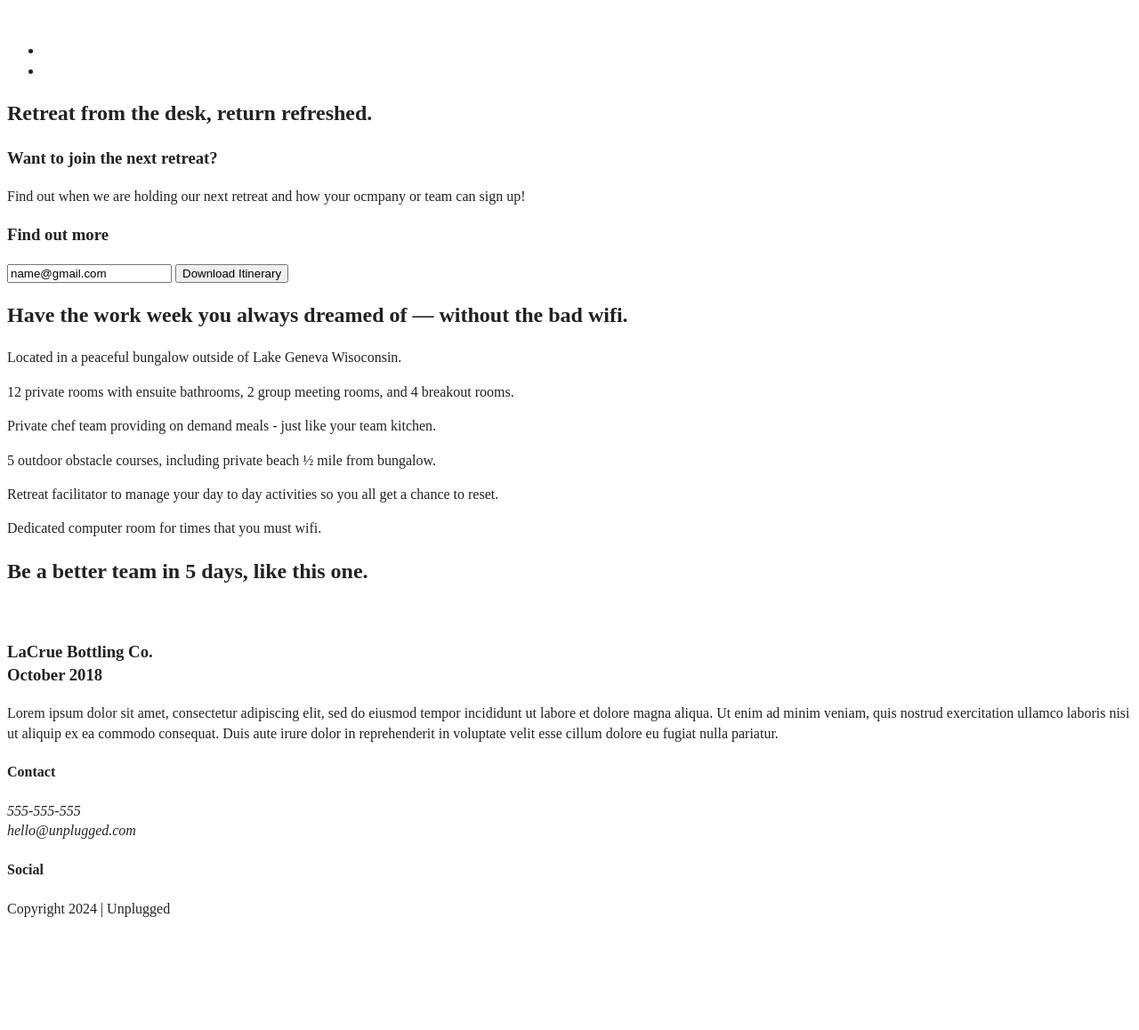
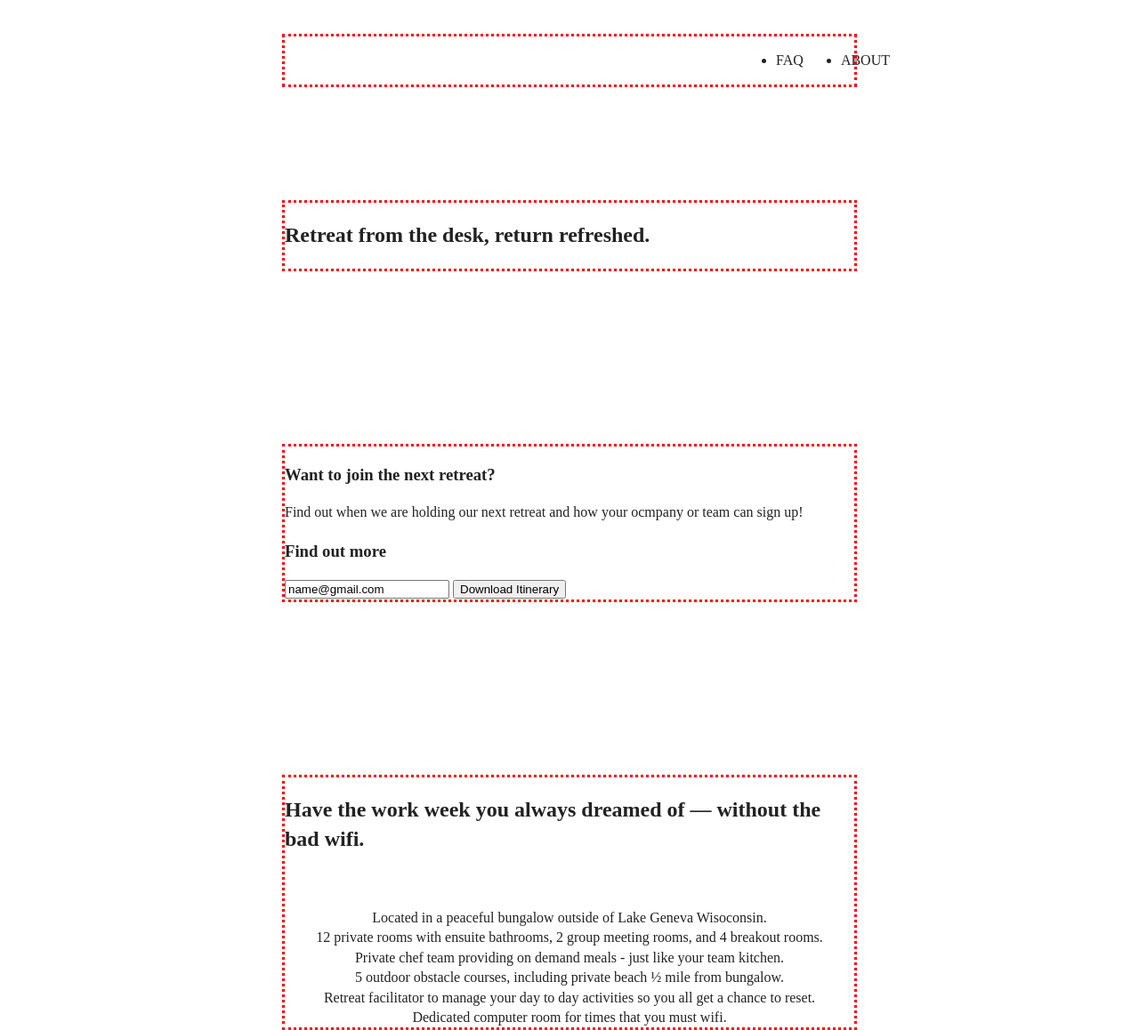
Before and after one commit to prime-mcgowan/unplugged, a website built with webpack: page index.html in a window 1280 px wide. Shown: the top 1158 px of the page at 89% size. Before the commit the page ends 1049 px from the top, so only its background shows below. Built offline with nearby package versions, Linux system fonts and the light colour scheme.

Commit message:
basic css styles layed out

```diff
--- a/css/style.css
+++ b/css/style.css
@@ -84,6 +84,177 @@ textarea {
    Author's custom styles
    ========================================================================== */
 
+.content-wrapper {
+  outline: 3px dotted red;
+  width: 90%;
+  margin: 50px 0;
+}
+
+/* -------- Base Header - Footer Style --------- */
+
+header {
+  display: flex;
+  justify-content: center;
+  padding: 15px 0;
+}
+
+header .content-wrapper {
+  display: flex;
+  justify-content: center;
+  align-items: center;
+  flex-flow: row wrap;
+  margin: 0;
+}
+
+.header-divider {
+  width: 100%;
+  height: 1px;
+  margin: 10px 0 20px 0;
+}
+
+header nav {
+  width: 60%;
+}
+
+header nav ul {
+  display: flex;
+  justify-content: space-around;
+  width: 100%;
+}
+
+footer {
+  display: flex;
+  flex-direction: column;
+  align-items: center;
+  text-align: center;
+}
+
+footer p {
+  margin: 0;
+}
+
+footer .content-wrapper {
+  width: 55%;
+}
+
+footer .contact {
+  margin-bottom: 50px;
+}
+
+footer .social-icons {
+  display: flex;
+  justify-content: space-around;
+  align-items: center;
+}
+
+footer .social-icons p {
+  display: flex;
+  justify-content: center;
+  align-items: center;
+}
+
+footer .copyright {
+  margin: 20px 0;
+}
+
+/* -------- Mobile Homepage -------- */
+
+/* Hero */
+
+.hero-area {
+  display: flex;
+  justify-content: center;
+}
+
+/* Aside */
+
+aside {
+  display: flex;
+  justify-content: center;
+}
+
+/* Features */
+
+.features {
+  display: flex;
+  justify-content: center;
+}
+
+.features h2 {
+  margin-bottom: 60px;
+}
+
+.features-article {
+  width: 63%;
+  margin: 30px 0;
+}
+
+.features .features-items {
+  display: flex;
+  justify-content: center;
+  align-items: flex-start;
+  flex-flow: row wrap;
+}
+
+.features p {
+  margin: 0;
+}
+
+/* Reviews */
+
+.reviews {
+  display: flex;
+  justify-content: center;
+}
+
+.reviews h2 {
+  margin-bottom: 40px;
+}
+
+.reviews h3 {
+  width: 55%;
+  margin: 20px 0;
+}
+
+/* -------- Mobile About -------- */
+
+.mission {
+  display: flex;
+  justify-content: center;
+}
+
+.contact-section {
+  display: flex;
+  justify-content: center;
+}
+
+.contact-content p {
+  margin: 0;
+}
+
+/* -------- Mobile FAQ -------- */
+
+.faq {
+  display: flex;
+  justify-content: center;
+}
+
+.faq .content-wrapper {
+  display: flex;
+  justify-content: center;
+  align-items: flex-start;
+  flex-flow: row wrap;
+  margin: 50px 0 0 0;
+}
+
+.faq h2 {
+  margin-bottom: 40px;
+}
+
+.faq-content {
+  margin-bottom: 50px;
+}
+
 /* ==========================================================================
    Helper classes
    ========================================================================== */
@@ -167,15 +338,60 @@ textarea {
    Modify as content requires.
    ========================================================================== */
 
-@media only screen and (min-width: 35em) {
-  /* Style adjustments for viewports that meet the condition */
+@media only screen and (min-width: 768px) {
+  /* Tablet styles here */
+
+  /* General styles */
+  .content-wrapper {
+    max-width: 640px;
+    margin: 100px 0;
+  }
 }
 
-@media print,
-  (-webkit-min-device-pixel-ratio: 1.25),
-  (min-resolution: 1.25dppx),
-  (min-resolution: 120dpi) {
-  /* Style adjustments for high resolution devices */
+/* Header */
+
+header {
+  padding: 33px 0;
+}
+
+header .content-wrapper {
+  width: 100%;
+  justify-content: space-between;
+}
+
+header nav {
+  width: 20%;
+}
+
+header nav ul {
+  justify-content: space-between;
+}
+
+.header-divider {
+  display: none;
+}
+
+/* Hero area */
+
+/* Aside */
+
+aside .content-wrapper {
+}
+
+aside .content-wrapper .form-description,
+aside .content-wrapper .form {
+}
+
+/* Features */
+
+.features article {
+}
+
+.features .features-items-description {
+}
+
+@media only screen and (min-width: 1200px) {
+  /* Desktop styles here */
 }
 
 /* ==========================================================================
--- a/index.html
+++ b/index.html
@@ -25,14 +25,14 @@
 
     <header>
       <div class="content-wrapper">
-        <a href="#">
+        <a href="#" alt="unlugged logo">
           <img />
         </a>
         <div class="header-divider"></div>
         <nav>
           <ul>
-            <li><a href="faq/index.html"></a></li>
-            <li><a href="about/index.html"></a></li>
+            <li><a href="faq/index.html"></a>FAQ</li>
+            <li><a href="about/index.html"></a>ABOUT</li>
           </ul>
         </nav>
       </div>
```
Also changed, not shown: about/index.html (+1 -1 lines).
